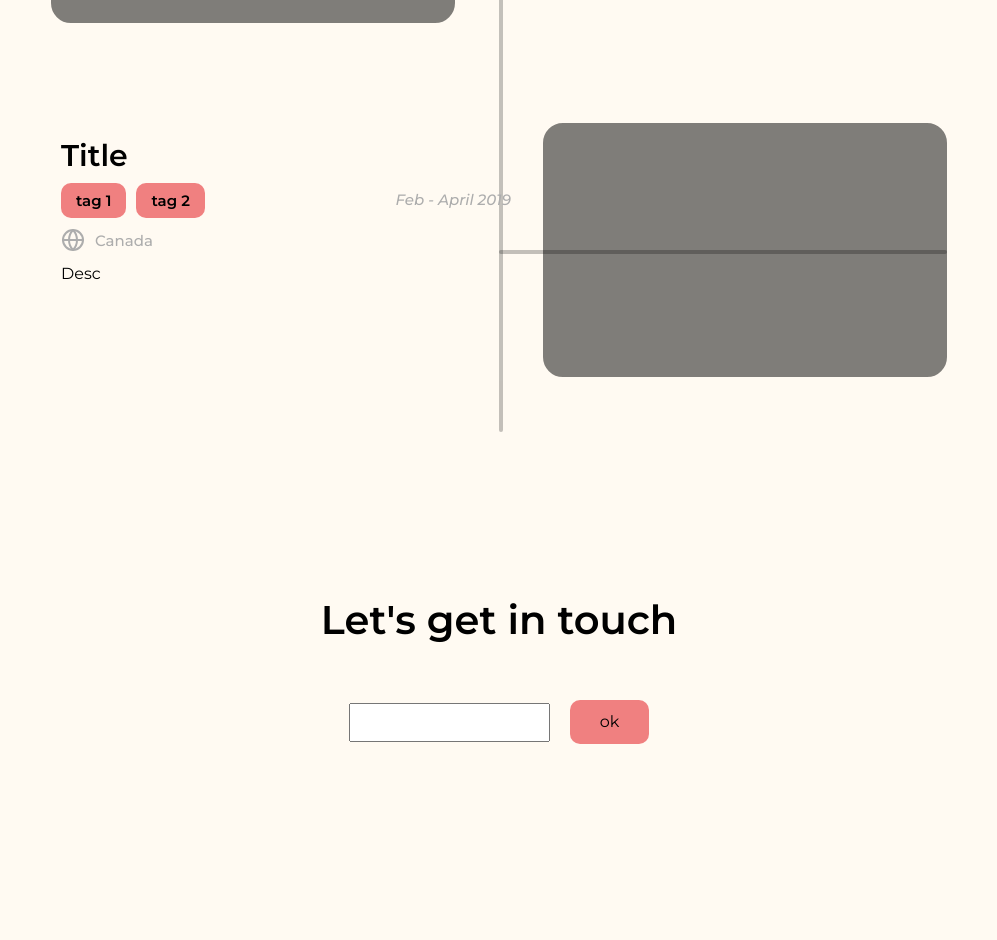
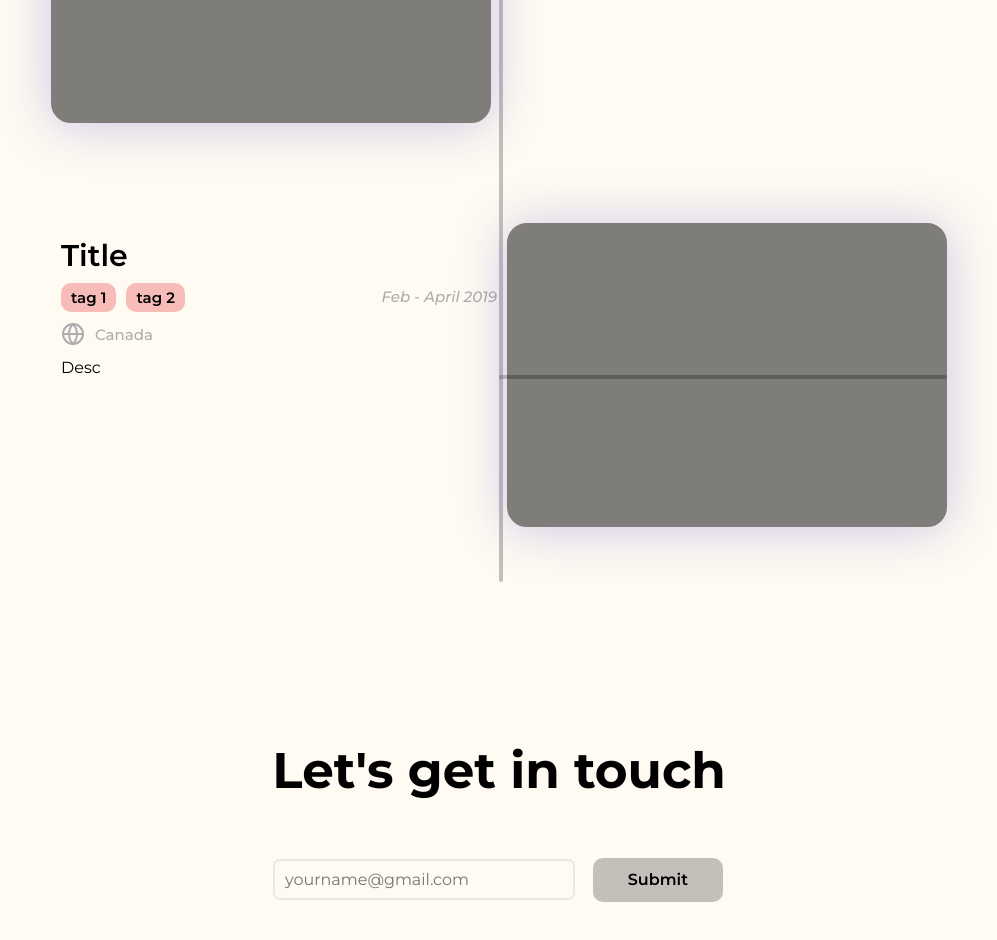
Before and after one commit to dark-sorceror/Personal-Website, a React (Vite) app: page / in a window 1280 px wide. Shown: the part 1820-2760 px from the top of the page, without its empty margins (141-1138 px from the left). Built offline with nearby package versions, Linux system fonts and the light colour scheme.

Commit message:
Touch up on a few things

```diff
--- a/src/App.css
+++ b/src/App.css
@@ -2,7 +2,7 @@
 
 .wrapper {
     width: 100%;
-    height: 3150px;
+    height: 3250px;
 }
 
 .p1,
@@ -34,7 +34,6 @@
     visibility: hidden;
     opacity: 0;
     transform: translateY(20px);
-    animation-fill-mode: forwards;
     animation: fadeUp 1s ease-out 1s forwards;
 }
 
@@ -47,6 +46,7 @@
     background-repeat: no-repeat;
     left: 1000px;
     top: 330px;
+    scale: 1.2;
 }
 
 body.dark-mode .background-dots div {
@@ -69,7 +69,7 @@ body.dark-mode .background-dots div {
 }
 
 body.dark-mode .top {
-    color: var(--dark-mode-text-color);
+    color: #f0f0f0a1;
     opacity: 70%;
 }
 
@@ -143,6 +143,10 @@ body.dark-mode .name {
     border-radius: 10px;
 }
 
+body.dark-mode .p2w::before {
+    background: rgba(141, 141, 141, 0.548);
+}
+
 .p2e1,
 .p2e2,
 .p2e3 {
@@ -153,6 +157,12 @@ body.dark-mode .name {
     width: 100%;
     height: 100%;
     position: relative;
+}
+
+body.dark-mode .p2e1::before,
+body.dark-mode .p2e2::before,
+body.dark-mode .p2e3::before {
+    background: rgba(141, 141, 141, 0.548);
 }
 
 .p2e1::before,
@@ -207,8 +217,8 @@ body.dark-mode .name {
 }
 
 .tag {
-    padding: 5px 15px;
-    background-color: lightcoral;
+    padding: 2px 10px;
+    background-color: rgba(240, 128, 128, 0.514);
     border-radius: 10px;
     margin-right: 10px;
     font-weight: 600;
@@ -234,18 +244,34 @@ body.dark-mode .name {
     margin-left: 10px;
 }
 
+.plink {
+    visibility: hidden;
+    transition: all 0.2s ease-in-out;
+    opacity: 0;
+    top: 20px;
+    right: 20px;
+    position: absolute;
+}
+
 .placeholder {
-    width: 400px;
-    height: 250px;
+    width: 450px;
+    height: 300px;
     background-color: black;
     opacity: 50%;
     border: 2px solid black;
     border-radius: 20px;
     transition: all 0.2s ease-in-out;
+    box-shadow: 0 2px 50px #5a4fcf9f;
+
+    position: relative;
 
     &:hover {
         scale: 1.02;
         opacity: 40%;
+        .plink {
+            opacity: 1;
+            visibility: visible;
+        }
     }
 }
 
@@ -262,8 +288,8 @@ body.dark-mode .name {
 }
 
 .p3header {
-    font-weight: 600;
-    font-size: 40px;
+    font-size: 50px;
+    font-weight: 700;
     margin-bottom: 30px;
 }
 
@@ -278,18 +304,56 @@ body.dark-mode .name {
 .p3a button {
     all: unset;
     transition: all 0.2s ease-in-out;
-    padding: 10px 30px;
-    background-color: lightcoral;
+    padding: 10px 35px;
     border-radius: 10px;
     margin-left: 20px;
+    font-weight: 600;
+    background-color: rgba(32, 32, 32, 0.267);
 
     &:hover {
         transform: scale(1.02);
+        background-color: rgba(240, 128, 128, 0.514);
     }
 }
 
+body.dark-mode .p3a button {
+    background-color: rgba(141, 141, 141, 0.548);
+}
+
+body.dark-mode .p3a input {
+    background-color: rgba(32, 32, 32, 0.267);
+    color: white;
+}
+
+.p3a input:hover {
+    outline-color: #d8d8d8;
+}
+
 .p3a input {
-    padding: 10px;
+    border-radius: 5px;
+    border: none;
+    height: 35px;
+    padding-left: 10px;
+    font-size: 16px;
+    display: flex;
+    flex-grow: 1;
+    background-color: transparent;
+    font-family: "Montserrat", sans-serif;
+    outline: 2px rgba(141, 141, 141, 0.164) solid;
+    transition: all 0.2s ease-in-out;
+    color: black;
+}
+
+body.dark-mode .p3a input:hover {
+    outline-color: rgb(189, 189, 189);
+}
+
+.p3a input:focus {
+    box-shadow: 0 2px 10px #5a4fcf9f;
+}
+
+body.dark-mode .p3a input:focus {
+    outline-color: rgb(189, 189, 189);
 }
 
 @keyframes fadeUp {
--- a/src/Home.tsx
+++ b/src/Home.tsx
@@ -55,10 +55,44 @@ export default function Home() {
                             </div>
                             <div className="p2edesc">Desc</div>
                         </div>
-                        <div className="placeholder"></div>
+                        <div className="placeholder">
+                            <svg
+                                xmlns="http://www.w3.org/2000/svg"
+                                width="24"
+                                height="24"
+                                viewBox="0 0 24 24"
+                                fill="none"
+                                stroke="currentColor"
+                                stroke-width="2"
+                                stroke-linecap="round"
+                                stroke-linejoin="round"
+                                className="plink"
+                            >
+                                <path d="M21 13v6a2 2 0 0 1-2 2H5a2 2 0 0 1-2-2V5a2 2 0 0 1 2-2h6" />
+                                <path d="m21 3-9 9" />
+                                <path d="M15 3h6v6" />
+                            </svg>
+                        </div>
                     </div>
                     <div className="p2e2">
-                        <div className="placeholder"></div>
+                        <div className="placeholder">
+                            <svg
+                                xmlns="http://www.w3.org/2000/svg"
+                                width="24"
+                                height="24"
+                                viewBox="0 0 24 24"
+                                fill="none"
+                                stroke="currentColor"
+                                stroke-width="2"
+                                stroke-linecap="round"
+                                stroke-linejoin="round"
+                                className="plink"
+                            >
+                                <path d="M21 13v6a2 2 0 0 1-2 2H5a2 2 0 0 1-2-2V5a2 2 0 0 1 2-2h6" />
+                                <path d="m21 3-9 9" />
+                                <path d="M15 3h6v6" />
+                            </svg>
+                        </div>
                         <div className="details">
                             <div className="title">Title</div>
                             <div className="second">
@@ -131,7 +165,24 @@ export default function Home() {
                             </div>
                             <div className="p2edesc">Desc</div>
                         </div>
-                        <div className="placeholder"></div>
+                        <div className="placeholder">
+                            <svg
+                                xmlns="http://www.w3.org/2000/svg"
+                                width="24"
+                                height="24"
+                                viewBox="0 0 24 24"
+                                fill="none"
+                                stroke="currentColor"
+                                stroke-width="2"
+                                stroke-linecap="round"
+                                stroke-linejoin="round"
+                                className="plink"
+                            >
+                                <path d="M21 13v6a2 2 0 0 1-2 2H5a2 2 0 0 1-2-2V5a2 2 0 0 1 2-2h6" />
+                                <path d="m21 3-9 9" />
+                                <path d="M15 3h6v6" />
+                            </svg>
+                        </div>
                     </div>
                 </div>
             </section>
@@ -139,8 +190,8 @@ export default function Home() {
                 <div className="p3w">
                     <div className="p3header">Let's get in touch</div>
                     <div className="p3a">
-                        <input type="text" />
-                        <button>ok</button>
+                        <input type="text" placeholder="yourname@gmail.com" />
+                        <button>Submit</button>
                     </div>
                 </div>
             </section>
```
